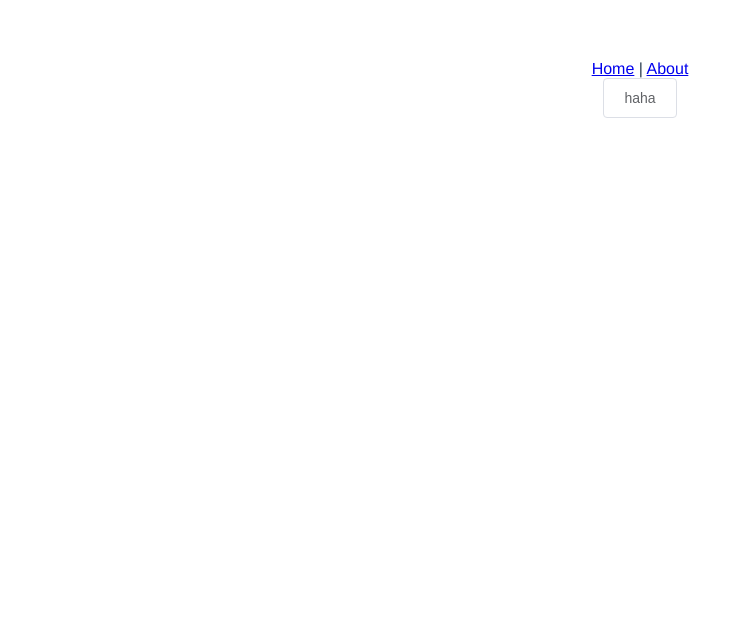
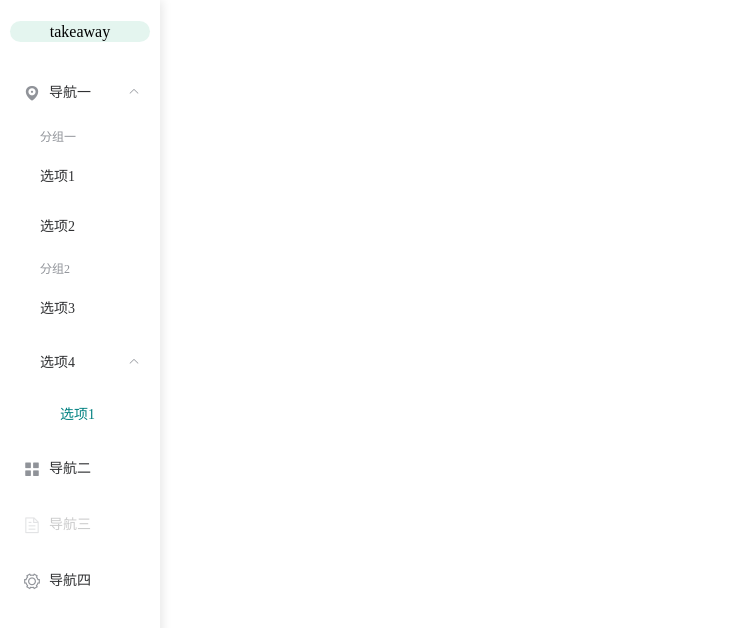
Before and after one commit to tanghuibo/spring-takeaway-ui, a Vue app: page / in a window 1280 px wide. Shown: the top 628 px of the page, without its empty margins (0-742 px from the left). Built offline with nearby package versions, Linux system fonts and the light colour scheme.

Commit message:
增加axios，菜单布局

```diff
--- a/package.json
+++ b/package.json
@@ -8,6 +8,7 @@
     "lint": "vue-cli-service lint"
   },
   "dependencies": {
+    "axios": "^0.18.0",
     "element-ui": "^2.3.6",
     "node-sass": "^4.11.0",
     "sass": "^1.16.1",
--- a/public/index.html
+++ b/public/index.html
@@ -8,9 +8,6 @@
     <title>spring-takeaway-ui</title>
   </head>
   <body>
-    <noscript>
-      <strong>We're sorry but spring-takeaway-ui doesn't work properly without JavaScript enabled. Please enable it to continue.</strong>
-    </noscript>
     <div id="app"></div>
     <!-- built files will be auto injected -->
   </body>
--- a/src/App.vue
+++ b/src/App.vue
@@ -1,20 +1,87 @@
 <template>
   <div id="app">
-    <div id="nav">
-      <router-link to="/">Home</router-link> |
-      <router-link to="/about">About</router-link>
-    </div>
-    <router-view/>
+    <el-row>
+      <el-col :span="3">
+        <div class="left">
+          <div class="left-head">
+            <div class="left-title">
+              <span>takeaway</span>
+            </div>
+          </div>
+          <div>
+            <el-menu default-active="1-4-1" class="el-menu-vertical-demo" :collapse="isCollapse">
+              <el-submenu index="1">
+                <template slot="title">
+                  <i class="el-icon-location"></i>
+                  <span slot="title">导航一</span>
+                </template>
+                <el-menu-item-group>
+                  <span slot="title">分组一</span>
+                  <el-menu-item index="1-1">选项1</el-menu-item>
+                  <el-menu-item index="1-2">选项2</el-menu-item>
+                </el-menu-item-group>
+                <el-menu-item-group title="分组2">
+                  <el-menu-item index="1-3">选项3</el-menu-item>
+                </el-menu-item-group>
+                <el-submenu index="1-4">
+                  <span slot="title">选项4</span>
+                  <el-menu-item index="1-4-1">选项1</el-menu-item>
+                </el-submenu>
+              </el-submenu>
+              <el-menu-item index="2">
+                <i class="el-icon-menu"></i>
+                <span slot="title">导航二</span>
+              </el-menu-item>
+              <el-menu-item index="3" disabled>
+                <i class="el-icon-document"></i>
+                <span slot="title">导航三</span>
+              </el-menu-item>
+              <el-menu-item index="4">
+                <i class="el-icon-setting"></i>
+                <span slot="title">导航四</span>
+              </el-menu-item>
+            </el-menu>
+          </div>
+        </div>
+      </el-col>
+    </el-row>
   </div>
 </template>
 
-<style>
-#app {
-  font-family: 'Avenir', Helvetica, Arial, sans-serif;
-  -webkit-font-smoothing: antialiased;
-  -moz-osx-font-smoothing: grayscale;
-  text-align: center;
-  color: #2c3e50;
-  margin-top: 60px;
+<script>
+import menuData from "@/assets/menu.json";
+export default {
+  data() {
+    return {
+      isCollapse: false
+    };
+  },
+  mounted() {
+    console.log(menuData);
+  }
+};
+</script>
+
+<style scoped lang = "scss">
+$head-height: 64px;
+.left {
+  box-shadow: 2px 0 10px rgba(0, 0, 0, 0.1);
+  height: 100vh;
+  .left-head {
+    height: $head-height;
+    .left-title {
+      text-align: center;
+      line-height: $head-height;
+      span {
+        padding: 2px 25%;
+        border-radius: 20px;
+        background-color: rgb(228, 245, 239);
+        font-weight: 100;
+        &:hover {
+          background-color: rgb(235, 248, 243);
+        }
+      }
+    }
+  }
 }
 </style>
--- /dev/null
+++ b/src/assets/menu.json
@@ -0,0 +1,16 @@
+{
+  "name":"基础信息",
+  "icon":"",
+  "children": [
+    {
+      "name": "Spring基础信息",
+      "icon":"",
+      "url":""
+    },
+    {
+      "name": "JVM基础信息",
+      "icon":"",
+      "url":""
+    }
+  ]
+}
--- a/src/components/HelloWorld.vue
+++ /dev/null
@@ -1,58 +0,0 @@
-<template>
-  <div class="hello">
-    <h1>{{ msg }}</h1>
-    <p>
-      For a guide and recipes on how to configure / customize this project,<br>
-      check out the
-      <a href="https://cli.vuejs.org" target="_blank" rel="noopener">vue-cli documentation</a>.
-    </p>
-    <h3>Installed CLI Plugins</h3>
-    <ul>
-      <li><a href="https://github.com/vuejs/vue-cli/tree/dev/packages/%40vue/cli-plugin-babel" target="_blank" rel="noopener">babel</a></li>
-      <li><a href="https://github.com/vuejs/vue-cli/tree/dev/packages/%40vue/cli-plugin-eslint" target="_blank" rel="noopener">eslint</a></li>
-    </ul>
-    <h3>Essential Links</h3>
-    <ul>
-      <li><a href="https://vuejs.org" target="_blank" rel="noopener">Core Docs</a></li>
-      <li><a href="https://forum.vuejs.org" target="_blank" rel="noopener">Forum</a></li>
-      <li><a href="https://chat.vuejs.org" target="_blank" rel="noopener">Community Chat</a></li>
-      <li><a href="https://twitter.com/vuejs" target="_blank" rel="noopener">Twitter</a></li>
-      <li><a href="https://news.vuejs.org" target="_blank" rel="noopener">News</a></li>
-    </ul>
-    <h3>Ecosystem</h3>
-    <ul>
-      <li><a href="https://router.vuejs.org" target="_blank" rel="noopener">vue-router</a></li>
-      <li><a href="https://vuex.vuejs.org" target="_blank" rel="noopener">vuex</a></li>
-      <li><a href="https://github.com/vuejs/vue-devtools#vue-devtools" target="_blank" rel="noopener">vue-devtools</a></li>
-      <li><a href="https://vue-loader.vuejs.org" target="_blank" rel="noopener">vue-loader</a></li>
-      <li><a href="https://github.com/vuejs/awesome-vue" target="_blank" rel="noopener">awesome-vue</a></li>
-    </ul>
-  </div>
-</template>
-
-<script>
-export default {
-  name: 'HelloWorld',
-  props: {
-    msg: String
-  }
-}
-</script>
-
-<!-- Add "scoped" attribute to limit CSS to this component only -->
-<style scoped>
-h3 {
-  margin: 40px 0 0;
-}
-ul {
-  list-style-type: none;
-  padding: 0;
-}
-li {
-  display: inline-block;
-  margin: 0 10px;
-}
-a {
-  color: #42b983;
-}
-</style>
--- a/src/styles.scss
+++ b/src/styles.scss
@@ -5,3 +5,12 @@ $--color-primary: teal;
 $--font-path: '~element-ui/lib/theme-chalk/fonts';
 
 @import "~element-ui/packages/theme-chalk/src/index";
+
+* {
+  margin: 0;
+  padding: 0;
+}
+
+.el-menu {
+  border-right: none;
+}
--- /dev/null
+++ b/src/utils/request.js
@@ -0,0 +1,28 @@
+import axios from 'axios'
+
+const service = axios.create({
+  baseURL: "/takeaway", // api 的 base_url
+  timeout: 5000 // request timeout
+})
+
+service.interceptors.request.use(
+  config => {
+    return config
+  },
+  error => {
+    console.log(error) // for debug
+    Promise.reject(error)
+  }
+)
+
+service.interceptors.response.use(
+  response => {
+    return response.data;
+  },
+  error => {
+    console.log('err' + error) // for debug
+    return Promise.reject(error)
+  }
+)
+
+export default service;
--- a/src/views/Home.vue
+++ b/src/views/Home.vue
@@ -5,10 +5,18 @@
 </template>
 
 <script>
-
+import request from '@/utils/request.js';
 export default {
   name: 'home',
-  components: {
+  async mounted() {
+    console.log(await this.getData());
+
+
+  },
+  methods: {
+     getData() {
+      return request.get("jvm/jvm-properties");
+    }
   }
 }
 </script>
--- /dev/null
+++ b/vue.config.js
@@ -0,0 +1,12 @@
+module.exports = {
+  devServer: {
+    // 设置代理
+    proxy: {
+      "/takeaway": {
+        target: "http://127.0.0.1:8081/", // 域名
+        ws: true, // 是否启用websockets
+        changOrigin: true
+      }
+    }
+  }
+};
```
Also changed, not shown: 1 other file (tests, documents, lock files or other folders).
